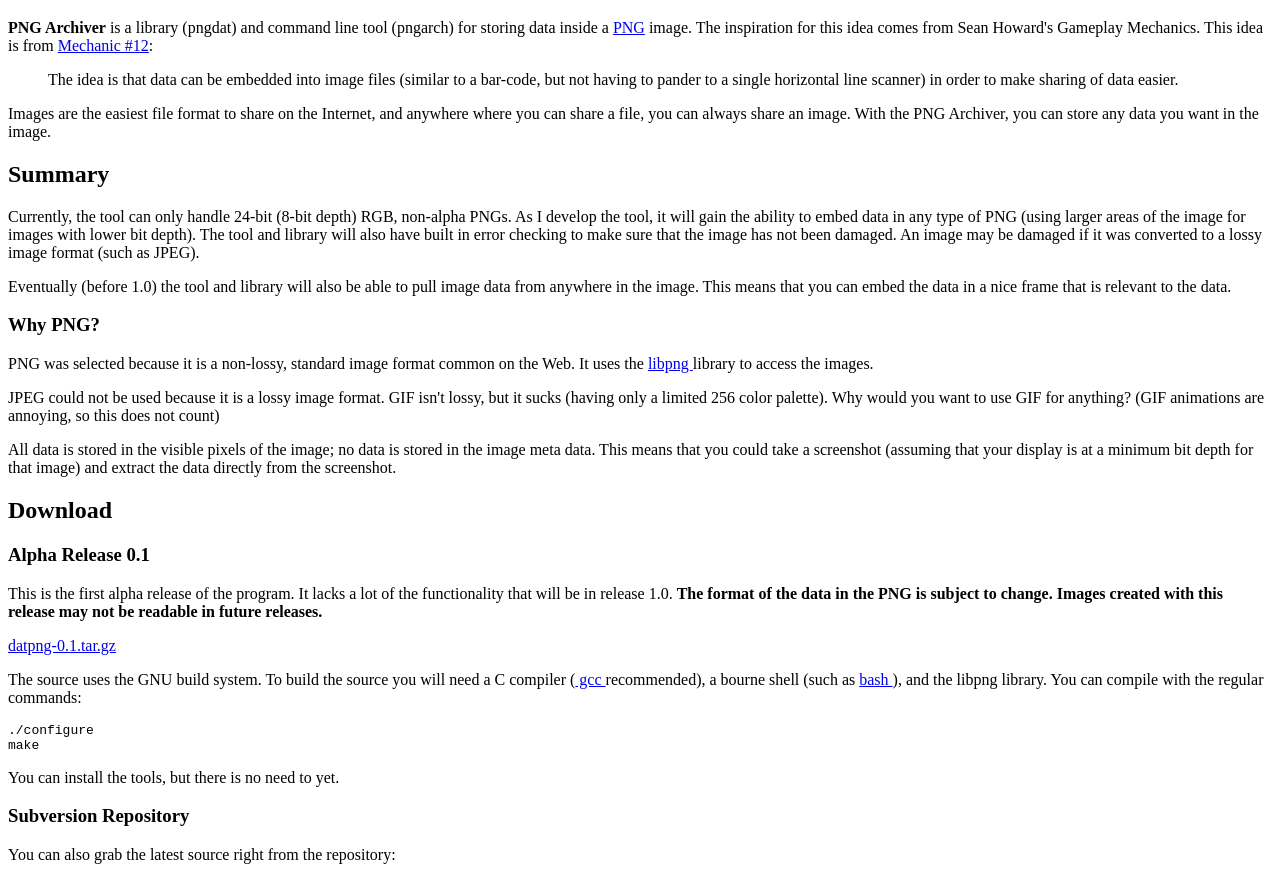
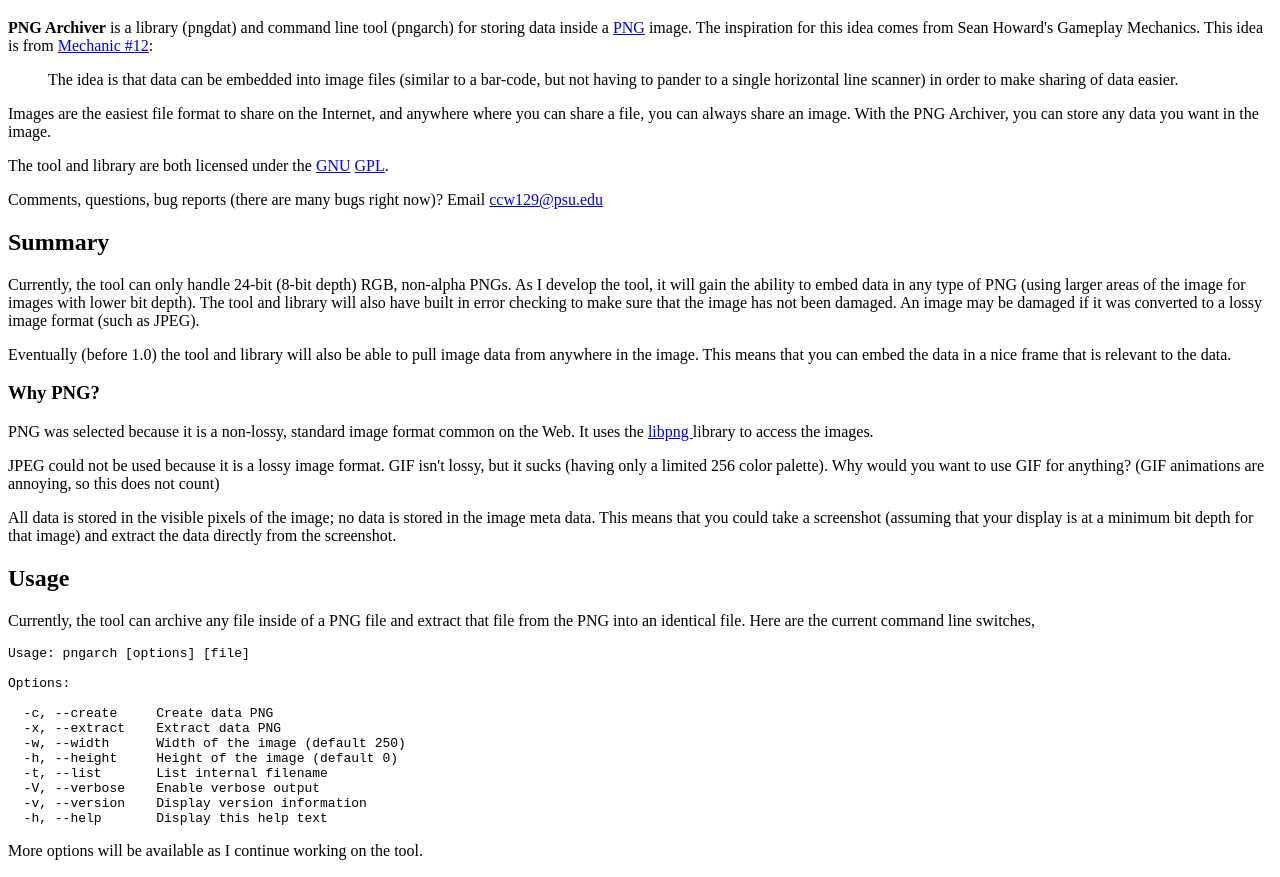
Before and after one commit to skeeto/pngarch, a plain HTML site: page www/index.html in a window 1280 px wide. Shown: the part 61-938 px from the top of the page. Drawn offline with Linux system fonts and the light colour scheme.

Commit message:
More webpage work complete.

```diff
--- a/www/index.html
+++ b/www/index.html
@@ -7,6 +7,7 @@
 <title>PNG Archiver</title>
 </head>
 <body>
+<!-- *************************************************************** -->
 <h1>PNG Archiver</h1>
 <p>
 <strong>PNG Archiver</strong> is a library (pngdat) and command line
@@ -28,6 +29,16 @@
 image. With the PNG Archiver, you can store any data you want in the
 image.
 </p>
+<p>
+The tool and library are both licensed under the <a
+href="http://www.gnu.org"> GNU</a> <a
+href="http://www.gnu.org/copyleft/gpl.html"> GPL</a>.
+</p>
+<p>
+Comments, questions, bug reports (there are many bugs right now)? Email
+<a href="mailto:&#099;&#099;&#119;&#049;&#050;&#057;&#064;&#112;&#115;&#117;&#046;&#101;&#100;&#117;">&#099;&#099;&#119;&#049;&#050;&#057;&#064;&#112;&#115;&#117;&#046;&#101;&#100;&#117;</a>
+</p>
+<!-- *************************************************************** -->
 <h2>Summary</h2>
 <p>
 Currently, the tool can only handle 24-bit (8-bit depth) RGB,
@@ -61,8 +72,33 @@
 screenshot (assuming that your display is at a minimum bit depth for
 that image) and extract the data directly from the screenshot.
 </p>
+<!-- *************************************************************** -->
+<h2>Usage</h2>
+<p>
+Currently, the tool can archive any file inside of a PNG file and
+extract that file from the PNG into an identical file. Here are the
+current command line switches,
+</p>
+<pre>
+Usage: pngarch [options] [file]
+
+Options:
+
+  -c, --create     Create data PNG
+  -x, --extract    Extract data PNG
+  -w, --width      Width of the image (default 250)
+  -h, --height     Height of the image (default 0)
+  -t, --list       List internal filename
+  -V, --verbose    Enable verbose output
+  -v, --version    Display version information
+  -h, --help       Display this help text
+</pre>
+<p>
+More options will be available as I continue working on the tool.
+</p>
+<!-- *************************************************************** -->
 <h2>Download</h2>
-<h3>Alpha Release 0.1</h3>
+<h3>Alpha Release 0.1 (2007-06-18)</h3>
 <p>
 This is the first alpha release of the program. It lacks a lot of the
 functionality that will be in release 1.0. <strong>The format of the
@@ -70,7 +106,10 @@
 may not be readable in future releases.</strong>
 </p>
 <p>
-<a href="download/datpng-0.1.tar.gz">datpng-0.1.tar.gz</a>
+Source tarball:
+<a href="download/datpng-0.1.tar.gz">datpng-0.1.tar.gz</a><br/>
+Source PNG Archive:
+<img src="download/datpng-0.1.tar.gz.png"><br/>
 </p>
 <p>
 The source uses the GNU build system. To build the source you will
@@ -105,5 +144,16 @@
 <p>
 Then you can go through the regular build process.
 </p>
+<!-- *************************************************************** -->
+<p>
+<!--
+;; Use this to insert the date below (in Emacs).
+(defun insert-date-string ()
+  "Insert a nicely formated date string."
+  (interactive)
+  (insert (format-time-string "%Y-%m-%d")))
+-->
+This document last updated on 2007-06-18.
+</p>
 </body>
 </html>
```
